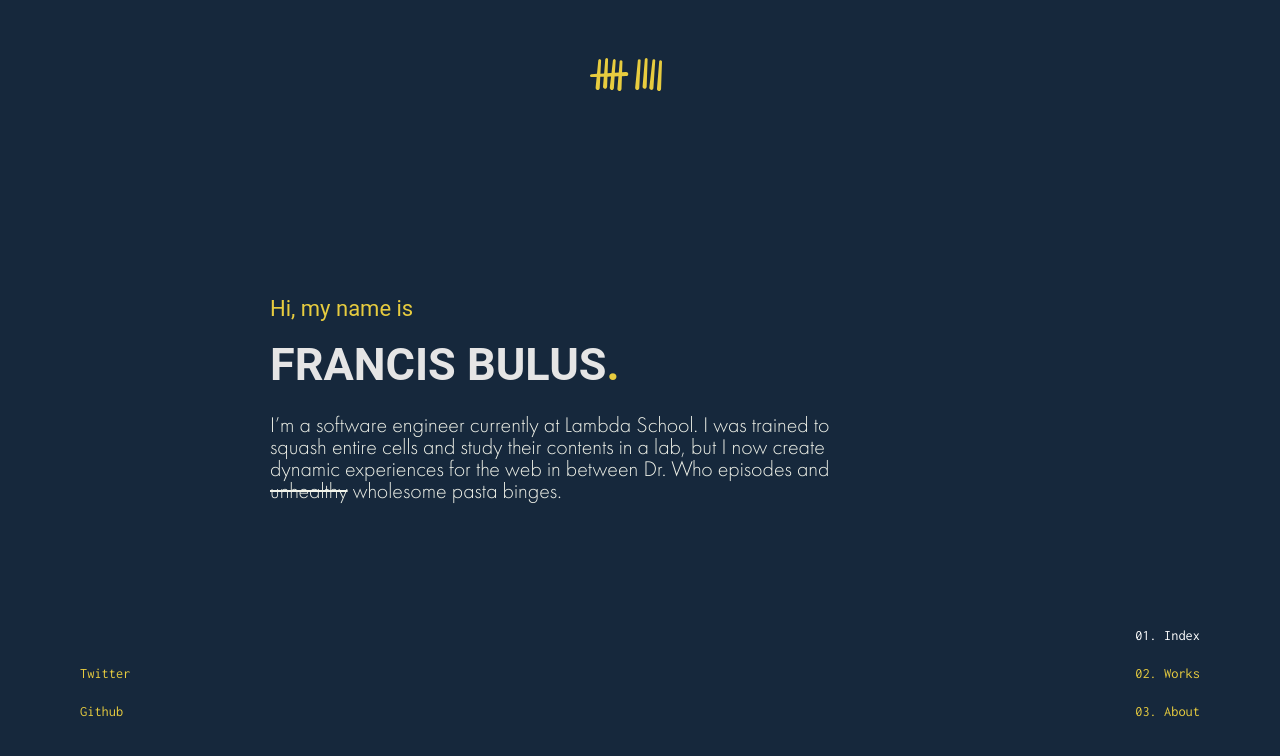
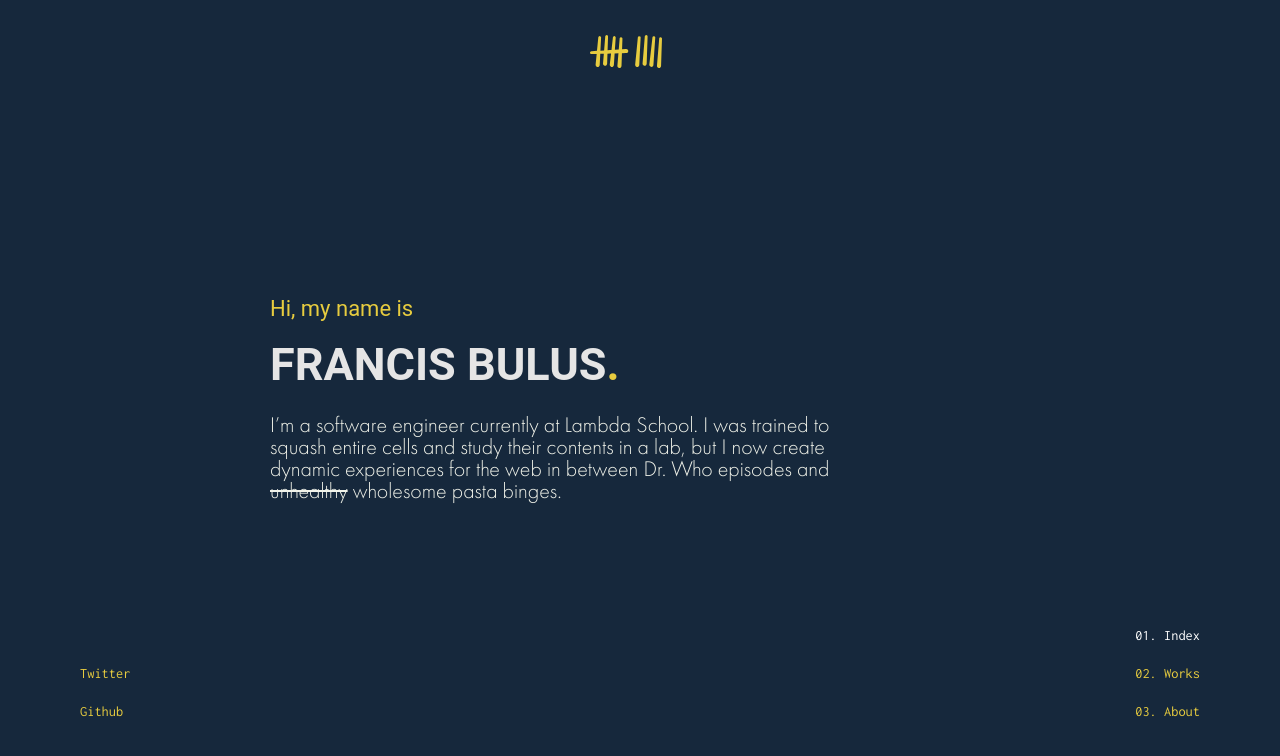
Before and after one commit to fosterferret/dovah, a Gatsby site: page / in a window 1280 px wide. Built offline with nearby package versions, Linux system fonts and the light colour scheme; Gatsby itself is replaced by a stand-in of ours; a web font is replaced by a local one.

Commit message:
fixed logo positioning

```diff
--- a/src/components/Logo.js
+++ b/src/components/Logo.js
@@ -7,7 +7,7 @@ const Logo = () => (
     <Tally
       width={100}
       height={52}
-      style={{ position: "absolute", top: "58" }}
+      style={{ position: "absolute", top: "35" }}
     />{" "}
   </header>
 )
```
